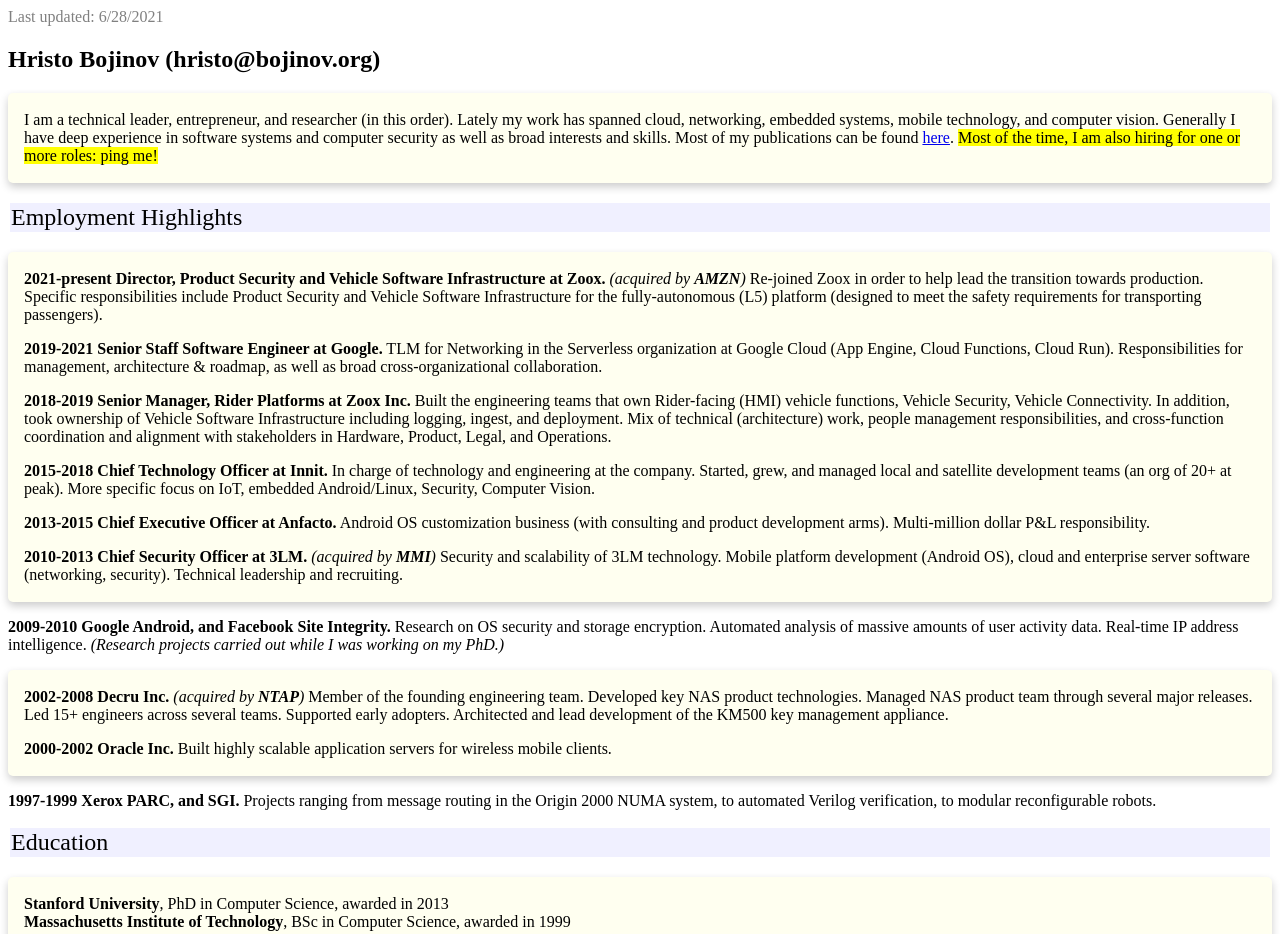
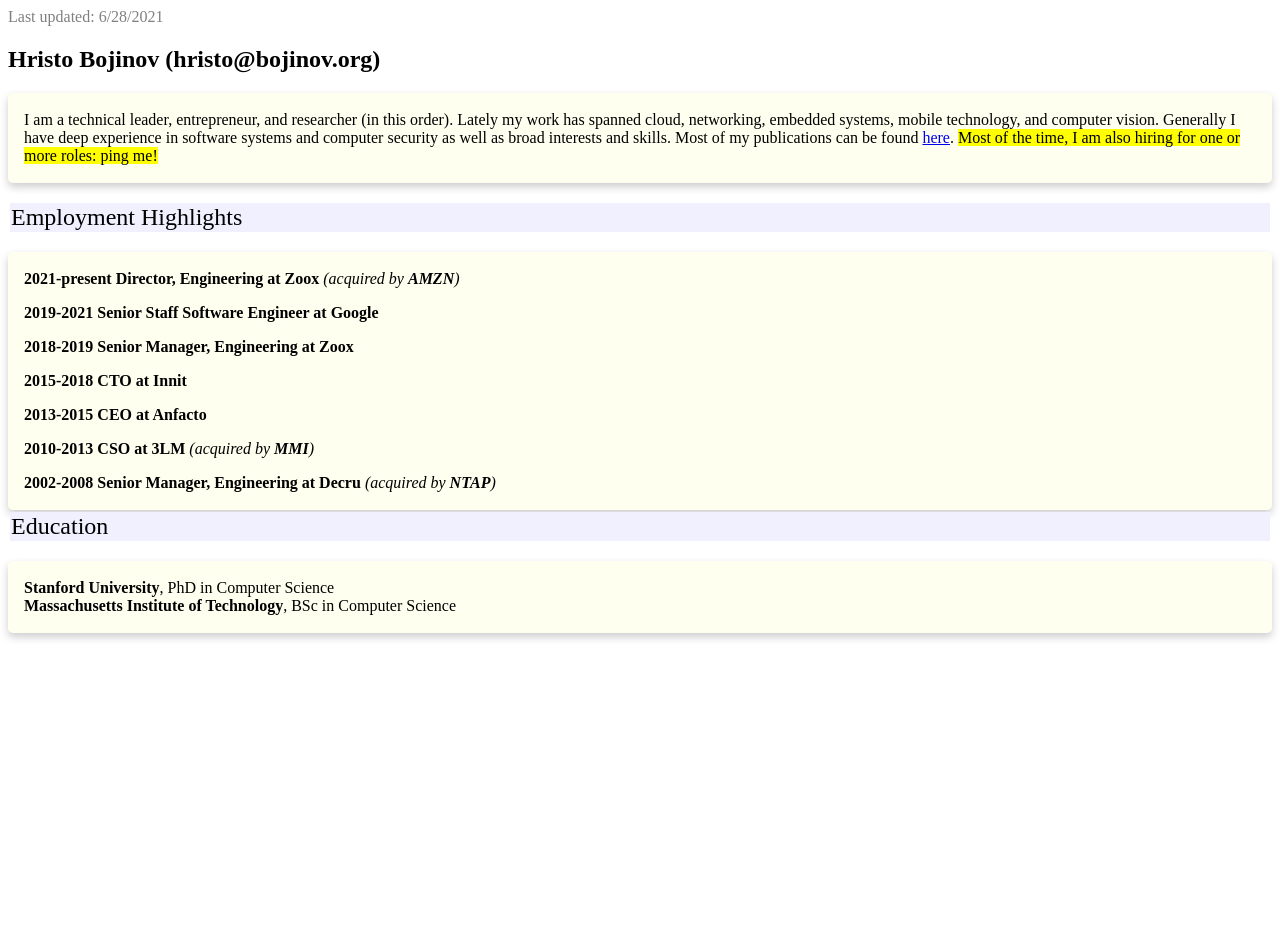
Before and after one commit to hristo/hristo.github.io, a plain HTML site: page resume.html in a window 1280 px wide. Shown: the top 934 px of the page. After the commit the page ends 800 px from the top, so only its background shows below. Drawn offline with Linux system fonts and the light colour scheme.

Commit message:
Shorten...

```diff
--- a/resume.html
+++ b/resume.html
@@ -34,36 +34,29 @@ hx { background-color:#FFFF00; }
 
 <br/>
 <div class="card"><div class="container">
-<p><b>2021-present</b> <b>Director, Product Security and Vehicle Software Infrastructure at Zoox.</b> <em>(acquired by <b>AMZN</b>)</em> Re-joined Zoox in order to help lead the transition towards production. Specific responsibilities include Product Security and Vehicle Software Infrastructure for the fully-autonomous (L5) platform (designed to meet the safety requirements for transporting passengers).</p>
+<p><b>2021-present</b> <b>Director, Engineering at Zoox</b> <em>(acquired by <b>AMZN</b>)</em></p>
 
-<p><b>2019-2021</b> <b>Senior Staff Software Engineer at Google.</b> TLM for Networking in the Serverless organization at Google Cloud (App Engine, Cloud Functions, Cloud Run). Responsibilities for management, architecture & roadmap, as well as broad cross-organizational collaboration.</p>
+<p><b>2019-2021</b> <b>Senior Staff Software Engineer at Google</b></p>
 
-<p><b>2018-2019</b> <b>Senior Manager, Rider Platforms at Zoox Inc.</b> Built the engineering teams that own Rider-facing (HMI) vehicle functions, Vehicle Security, Vehicle Connectivity. In addition, took ownership of Vehicle Software Infrastructure including logging, ingest, and deployment. Mix of technical (architecture) work, people management responsibilities, and cross-function coordination and alignment with stakeholders in Hardware, Product, Legal, and Operations.</p>
+<p><b>2018-2019</b> <b>Senior Manager, Engineering at Zoox</b></p>
 
-<p><b>2015-2018</b> <b>Chief Technology Officer at Innit.</b> In charge of technology and engineering at the company. Started, grew, and managed local and satellite development teams (an org of 20+ at peak). More specific focus on IoT, embedded Android/Linux, Security, Computer Vision.</p>
+<p><b>2015-2018</b> <b>CTO at Innit</b></p>
 
-<p><b>2013-2015</b> <b>Chief Executive Officer at Anfacto.</b> Android OS customization business (with consulting and product development arms). Multi-million dollar P&amp;L responsibility.</p>
+<p><b>2013-2015</b> <b>CEO at Anfacto</b></p>
 
-<p><b>2010-2013</b> <b>Chief Security Officer at 3LM.</b> <em>(acquired by <b>MMI</b>)</em> Security and scalability of 3LM technology. Mobile platform development (Android OS), cloud and enterprise server software (networking, security). Technical leadership and recruiting.</p>
+<p><b>2010-2013</b> <b>CSO at 3LM</b> <em>(acquired by <b>MMI</b>)</em></p>
+
+<p><b>2002-2008</b> <b>Senior Manager, Engineering at Decru</b> <em>(acquired by <b>NTAP</b>)</em></p>
 </div></div>
-
-<p><b>2009-2010</b> <b>Google Android, and Facebook Site Integrity.</b> Research on OS security and storage encryption. Automated analysis of massive amounts of user activity data. Real-time IP address intelligence. <em>(Research projects carried out while I was working on my PhD.)</em></p>
-
-<div class="card"><div class="container">
-<p><b>2002-2008</b> <b>Decru Inc.</b> <em>(acquired by <b>NTAP</b>)</em> Member of the founding engineering team. Developed key NAS product technologies. Managed NAS product team through several major releases. Led 15+ engineers across several teams. Supported early adopters. Architected and lead development of the KM500 key management appliance.</p>
-
-<p><b>2000-2002</b> <b>Oracle Inc.</b> Built highly scalable application servers for wireless mobile clients.</p>
 </div></div>
-
-<p><b>1997-1999</b> <b>Xerox PARC, and SGI.</b> Projects ranging from message routing in the Origin 2000 NUMA system, to automated Verilog verification, to modular reconfigurable robots.</p>
 
 <table width="100%"><tr><td valign="middle" bgcolor="#F0F0FF"><font size="+2">Education</font></td></tr></table>
 
 <br/>
 <div class="card"><div class="container">
 <p>
-<b>Stanford University</b>, PhD in Computer Science, awarded in 2013<br/>
-<b>Massachusetts Institute of Technology</b>, BSc in Computer Science, awarded in 1999</p>
+<b>Stanford University</b>, PhD in Computer Science<br/>
+<b>Massachusetts Institute of Technology</b>, BSc in Computer Science</p>
 </div></div>
 <br/>
 
```
